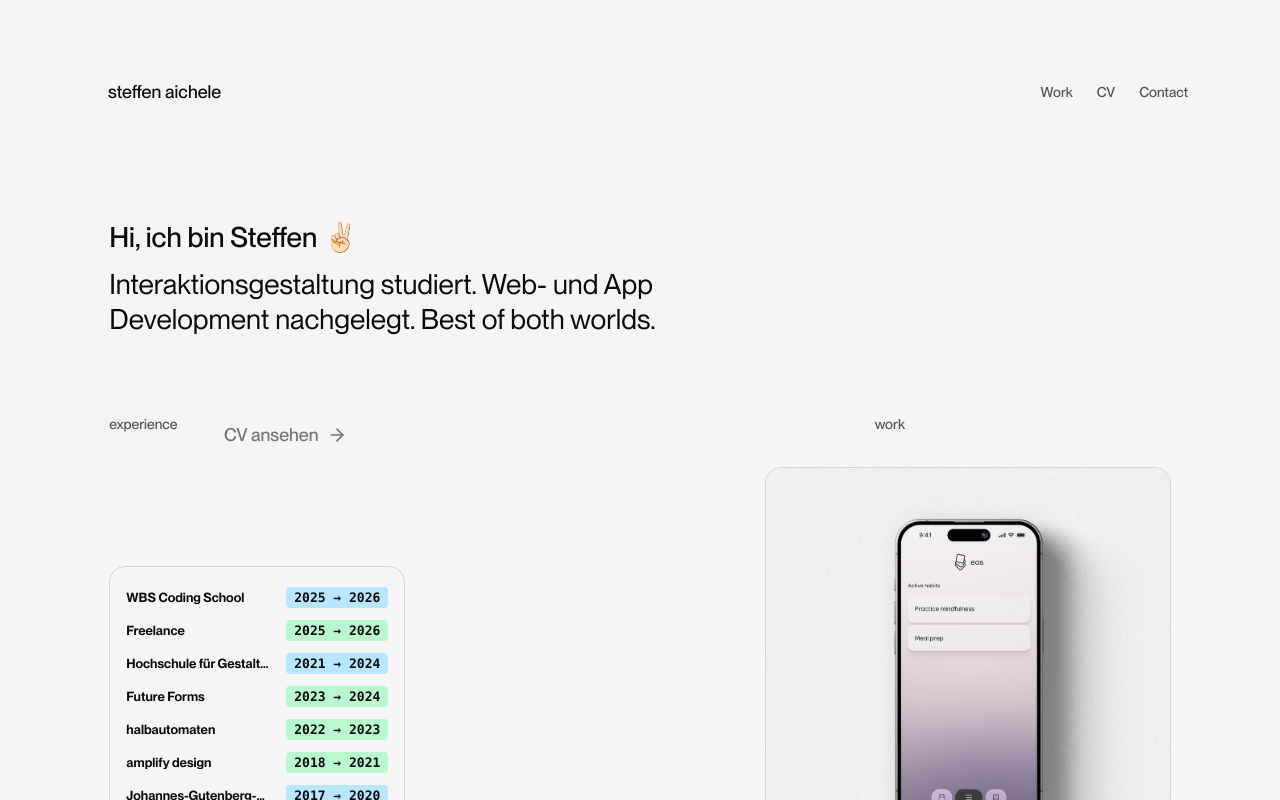
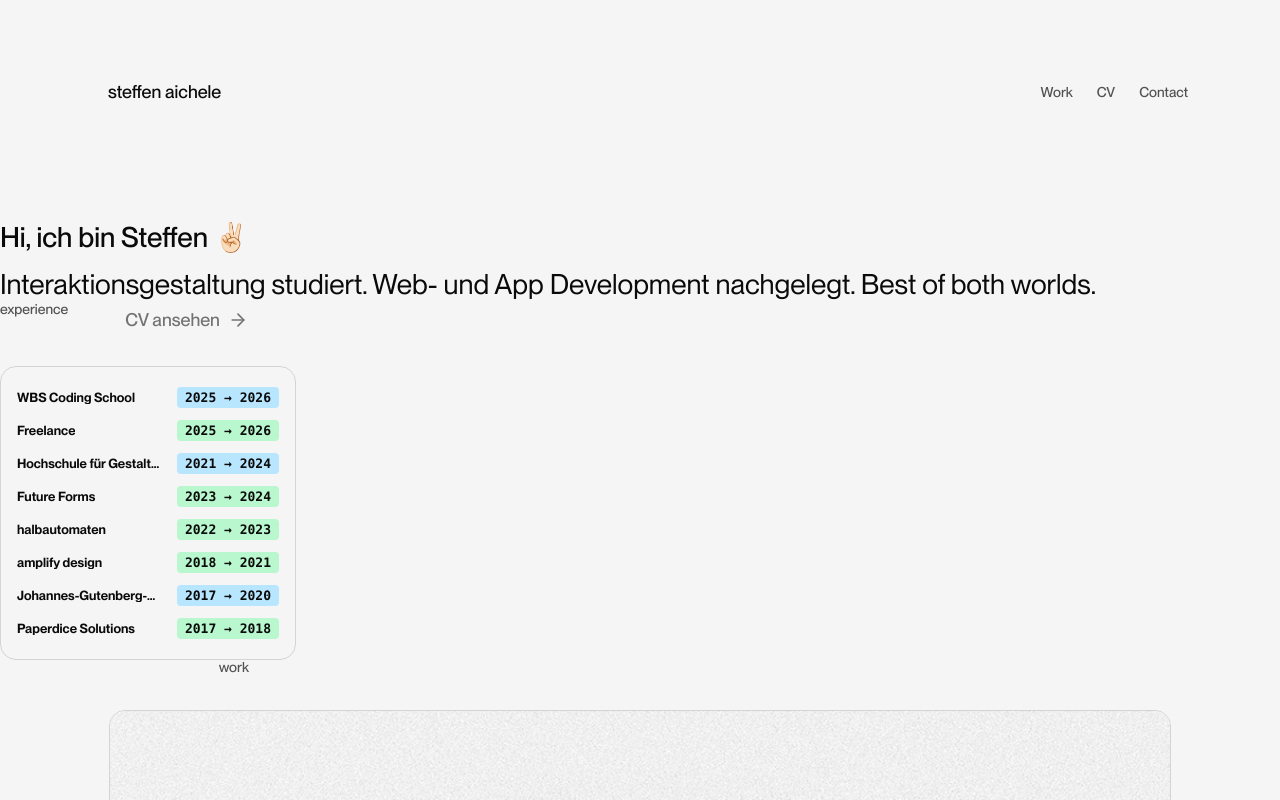
Before and after one commit to steffenaichele/portfolio, a Next.js app: page / in a window 1280 px wide. Shown: the top 800 px of the page. Built offline with nearby package versions, Linux system fonts and the light colour scheme.

Commit message:
add layout-grid for sections

```diff
--- a/src/app/components/CVSection.tsx
+++ b/src/app/components/CVSection.tsx
@@ -4,7 +4,7 @@ import Icon from "./Icon";
 
 export default function CVSection() {
 	return (
-		<section className="col-start-1 xl:col-start-2 -col-end-1 xl:col-end-5 grid grid-cols-subgrid xl:grid-cols-3 gap-y-9 xl:gap-y-7">
+		<section className="layout-grid gap-y-9 xl:gap-y-7">
 			<h3 className="col-start-3 xl:col-start-1 -col-end-3 xl:col-end-2 row-start-1 row-end-2 text-(--text-tertiary)">
 				experience
 			</h3>
--- a/src/app/components/HeroSection.tsx
+++ b/src/app/components/HeroSection.tsx
@@ -1,6 +1,6 @@
 const HeroSection = () => {
 	return (
-		<section className="col-start-3 xl:col-start-2 col-end-10 xl:col-end-8 grid-cols-subgrid pt-120 xl:pt-55 justify-center flex flex-col gap-3">
+		<section className="pt-120 xl:pt-55 justify-center flex flex-col gap-3">
 			<h1>Hi, ich bin Steffen ✌🏻</h1>
 			<h2>
 				Interaktionsgestaltung studiert. Web- und App Development
--- a/src/app/components/ProjectsSection.tsx
+++ b/src/app/components/ProjectsSection.tsx
@@ -11,7 +11,7 @@ const slides = [
 
 const ProjectsSection = () => {
 	return (
-		<section className="col-start-1 xl:col-start-7 -col-end-1 xl:col-end-22 grid grid-cols-subgrid gap-y-9">
+		<section className="layout-grid gap-y-9">
 			<h3 className="col-start-3 -col-end-3 row-start-1 row-end-2 text-(--text-tertiary)">
 				work
 			</h3>
--- a/src/app/layout.tsx
+++ b/src/app/layout.tsx
@@ -15,8 +15,8 @@ export default function RootLayout({
   children: React.ReactNode;
 }>) {
   return (
-		<html lang="en">
-			<body className="bg-(--background) font-sans antialiased tracking-[-2%] w-full body-grid">
+		<html lang="en" className="scroll-smooth">
+			<body className="bg-(--background) font-sans antialiased tracking-[-2%] w-full">
 				<Header />
 				{children}
 				<Footer />
--- a/src/app/page.tsx
+++ b/src/app/page.tsx
@@ -4,8 +4,7 @@ import CVSection from "./components/CVSection";
 
 export default function Home() {
 	return (
-		<main
-			className="col-start-1 -col-end-1 grid grid-cols-subgrid gap-y-40 xl:gap-y-20 bg-(--foreground) text-(--text-primary)">
+		<main className="h-dvh overflow-y-scroll bg-(--foreground) text-(--text-primary)">
 			<HeroSection />
 			<CVSection />
 			<ProjectsSection />
--- a/src/app/styles/globals.css
+++ b/src/app/styles/globals.css
@@ -152,7 +152,7 @@
 		font-weight: 500;
 	}
 
-	.body-grid {
+	.layout-grid {
 		display: grid;
 		grid-template-columns: var(--padding) var(--whitespace) repeat(calc(var(--columns) - 1), 1fr var(--gap))1fr var(--whitespace) var(--padding);
 		gap: 0;
@@ -184,7 +184,7 @@
 			font-size: 13px;
 		}
 
-		.body-grid {
+		.layout-grid {
 			grid-template-columns: repeat(var(--columns), 1fr);
 			column-gap: var(--gap);
 		}
```
